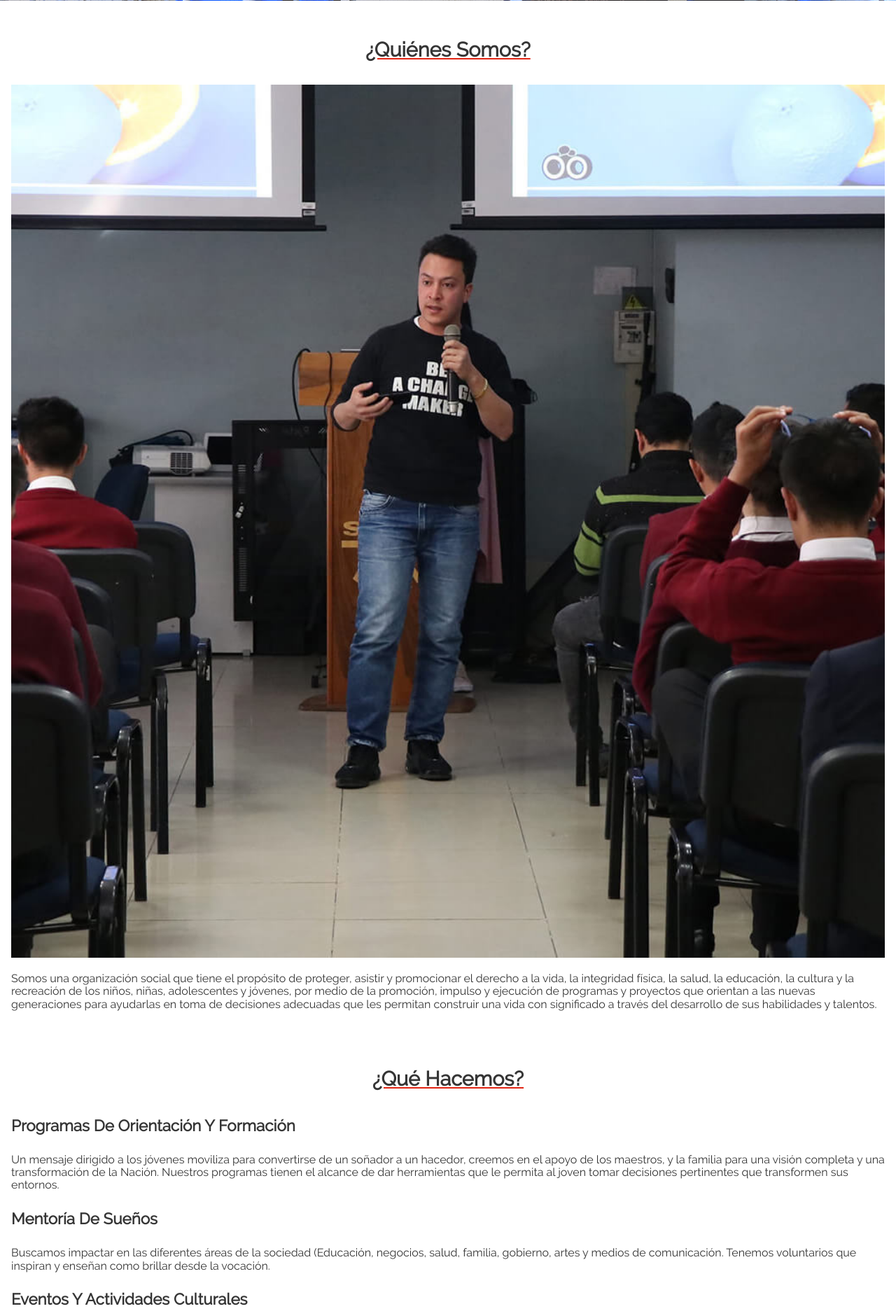
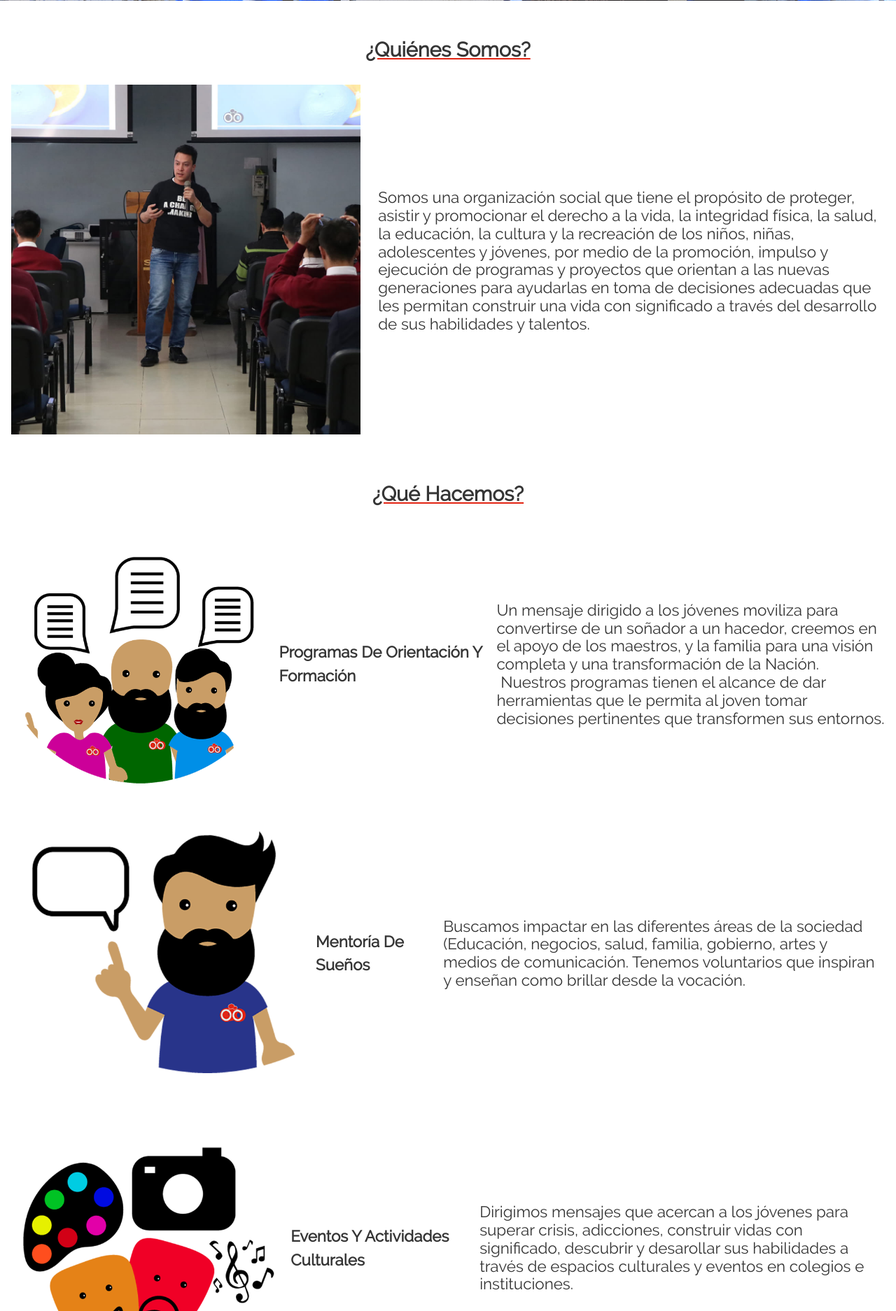
Before and after one commit to 0x00developer/development-enfocate_con_proposito, a PHP site: page / in a window 1280 px wide. Shown: the part 918-2792 px from the top of the page at 70% size. Run offline with PHP 8.4, Linux system fonts and the light colour scheme; some libraries are stand-ins or nearby versions.

Commit message:
Template for wordpress

```diff
--- a/0x01/index.html
+++ b/0x01/index.html
@@ -32,8 +32,12 @@
         </button>
         <div class="hidden nav-links" id="navLinks">
           <a href="#" class="nav-link">inicio</a>
-          <a href="#about_us" class="nav-link"><span class="pleca">¿quiénes somos?</span></a>
-          <a href="#what_we_do" class="nav-link"><span class="pleca">¿qué hacemos?</span></a>
+          <a href="#about_us" class="nav-link"
+            ><span class="pleca">¿quiénes somos?</span></a
+          >
+          <a href="#what_we_do" class="nav-link"
+            ><span class="pleca">¿qué hacemos?</span></a
+          >
           <a href="#" class="nav-link"><span class="pleca">blog</span></a>
           <a href="#contact" class="nav-link">contacto</a>
         </div>
@@ -82,59 +86,86 @@
     <main role="main" class="main">
       <!-- INTRO -->
       <figure class="intro">
-        <img src="images/enfocate-con-proposito-charla.jpg" alt="Foto: Charla a jóvenes">
+        <img
+          src="images/enfocate-con-proposito-charla.jpg"
+          alt="Foto: Charla a jóvenes"
+        />
       </figure>
       <!-- ABOUT US -->
-      <section id="about_us" class="section about-us">
+      <section id="about_us" class="section">
         <h2 class="section-title">¿quiénes somos?</h2>
-        <figure class="about-image">
-          <img src="images/enfocate-con-proposito-charla-diego-diaz.jpg" alt="Foto: Diego Armando Díaz Rincón">
+        <div class="about-us">
+          <figure class="about-us-image">
+            <img
+              src="images/enfocate-con-proposito-charla-diego-diaz.jpg"
+              alt="Foto: Diego Armando Díaz Rincón"
+            />
           </figure>
-        <p class="section-text">
+          <p class="section-text about-us-text">
             Somos una organización social que tiene el propósito de proteger,
             asistir y promocionar el derecho a la vida, la integridad física, la
             salud, la educación, la cultura y la recreación de los niños, niñas,
-          adolescentes y jóvenes, por medio de la promoción, impulso y ejecución
-          de programas y proyectos que orientan a las nuevas generaciones para
-          ayudarlas en toma de decisiones adecuadas que les permitan construir
-          una vida con significado a través del desarrollo de sus habilidades y
-          talentos.
+            adolescentes y jóvenes, por medio de la promoción, impulso y
+            ejecución de programas y proyectos que orientan a las nuevas
+            generaciones para ayudarlas en toma de decisiones adecuadas que les
+            permitan construir una vida con significado a través del desarrollo
+            de sus habilidades y talentos.
           </p>
+        </div>
       </section>
       <!-- WHAT WE DO -->
-      <section id="what_we_do" class="section what-we-do">
+      <section id="what_we_do" class="section">
         <h2 class="section-title">¿qué hacemos?</h2>
-        <div>
-          <figure></figure>
-          <h3 class="section-subtitle">programas de orientación y formación</h3>
-          <p class="section-text">
+        <div class="what-we-do-group">
+          <div class="what-we-do">
+            <figure class="what-we-do-image">
+              <img
+                src="images/programas-de-orientacion-y-formacion.png"
+                alt="Imagen: programas de orientación y formación"
+              />
+            </figure>
+            <h3 class="section-subtitle what-we-do-subtitle">
+              programas de orientación y formación
+            </h3>
+            <p class="section-text what-we-do-text">
               Un mensaje dirigido a los jóvenes moviliza para convertirse de un
               soñador a un hacedor, creemos en el apoyo de los maestros, y la
-            familia para una visión completa y una transformación de la Nación.
-            Nuestros programas tienen el alcance de dar herramientas que le
-            permita al joven tomar decisiones pertinentes que transformen sus
-            entornos.
+              familia para una visión completa y una transformación de la
+              Nación. &nbsp;Nuestros programas tienen el alcance de dar
+              herramientas que le permita al joven tomar decisiones pertinentes
+              que transformen sus entornos.
             </p>
           </div>
-        <div>
-          <figure></figure>
-          <h3 class="section-subtitle">mentoría de sueños</h3>
-          <p class="section-text">
-            Buscamos impactar en las diferentes áreas de la sociedad (Educación,
-            negocios, salud, familia, gobierno, artes y medios de comunicación.
-            Tenemos voluntarios que inspiran y enseñan como brillar desde la
-            vocación.
+          <div class="what-we-do">
+            <figure class="what-we-do-image">
+              <img
+                src="images/mentoria-de-suenos.png"
+                alt="Imagen: mentoría de sueños"
+              />
+            </figure>
+            <h3 class="section-subtitle what-we-do-subtitle">mentoría de sueños</h3>
+            <p class="section-text what-we-do-text">
+              Buscamos impactar en las diferentes áreas de la sociedad
+              (Educación, negocios, salud, familia, gobierno, artes y medios de
+              comunicación. Tenemos voluntarios que inspiran y enseñan como
+              brillar desde la vocación.
             </p>
           </div>
-        <div>
-          <figure></figure>
-          <h3 class="section-subtitle">eventos y actividades culturales</h3>
-          <p class="section-text">
+          <div class="what-we-do">
+            <figure class="what-we-do-image">
+              <img
+                src="images/eventos-y-actividades-culturales.png"
+                alt="Imagen: eventos y actividades culturales"
+              />
+            </figure>
+            <h3 class="section-subtitle what-we-do-subtitle">eventos y actividades culturales</h3>
+            <p class="section-text what-we-do-text">
               Dirigimos mensajes que acercan a los jóvenes para superar crisis,
-            adicciones, construir vidas con significado, descubrir y desarollar
-            sus habilidades a través de espacios culturales y eventos en
-            colegios e instituciones.
+              adicciones, construir vidas con significado, descubrir y
+              desarollar sus habilidades a través de espacios culturales y
+              eventos en colegios e instituciones.
             </p>
+          </div>
         </div>
       </section>
       <!-- CONTACT -->
--- a/0x01/styles/style.css
+++ b/0x01/styles/style.css
@@ -212,9 +212,45 @@ a:active {
   font-size: var(--fontSizeMedium);
 }
 /* ABOUT US */
-.about-image {
+.about-us-image {
   width: 100%;
   margin: 0;
+}
+/* WHAT WE DO */
+.what-we-do-image {
+  width: 100%;
+  margin: 0;
+}
+@media screen and (min-width: 768px) {
+  /* 4. MAIN */
+  .section-text {
+    font-size: var(--fontSizeLarge);
+  }
+  /* ABOUT US */
+  .about-us {
+    display: flex;
+    justify-content: space-between;
+    align-items: center;
+  }
+  .about-us-image {
+    width: 40%;
+  }
+  .about-us-text {
+    width: 58%;
+  }
+  /* WHAT WE DO */
+  .what-we-do {
+    display: flex;
+    justify-content: space-between;
+    align-items: center;
+  }
+  .what-we-do-image {
+    width: 40%;
+  }
+  .what-we-do-subtitle {}
+  .what-we-do-text {
+    width: 58%;
+  }
 }
 /* 5. ASIDE */
 .aside {
@@ -247,6 +283,7 @@ a:active {
   color: var(--primaryColor);
 }
 @media screen and (min-width: 768px) {
+  /* FOOTER */
   .foot {
     flex-direction: row;
     justify-content: space-between;
```
Lines whose indentation alone changed are shown as unchanged.
